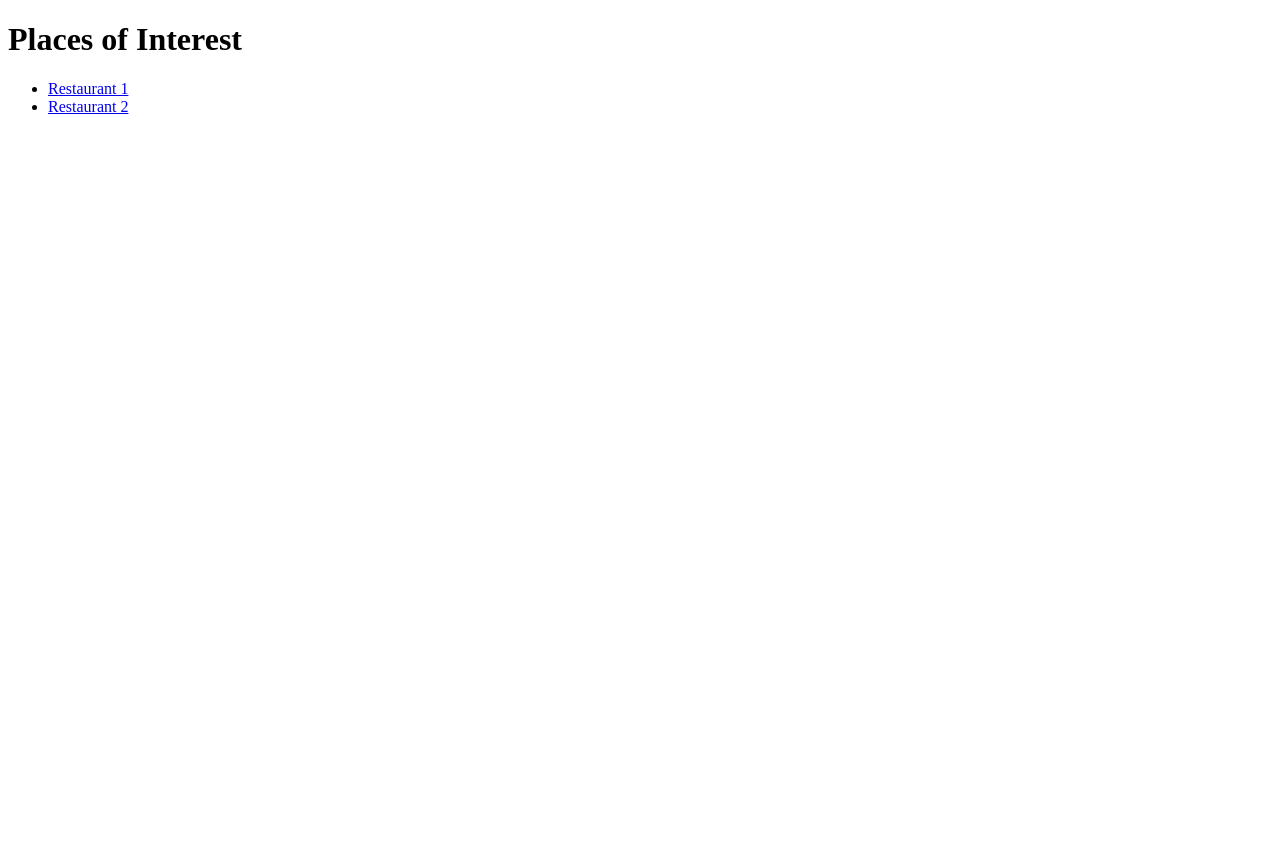
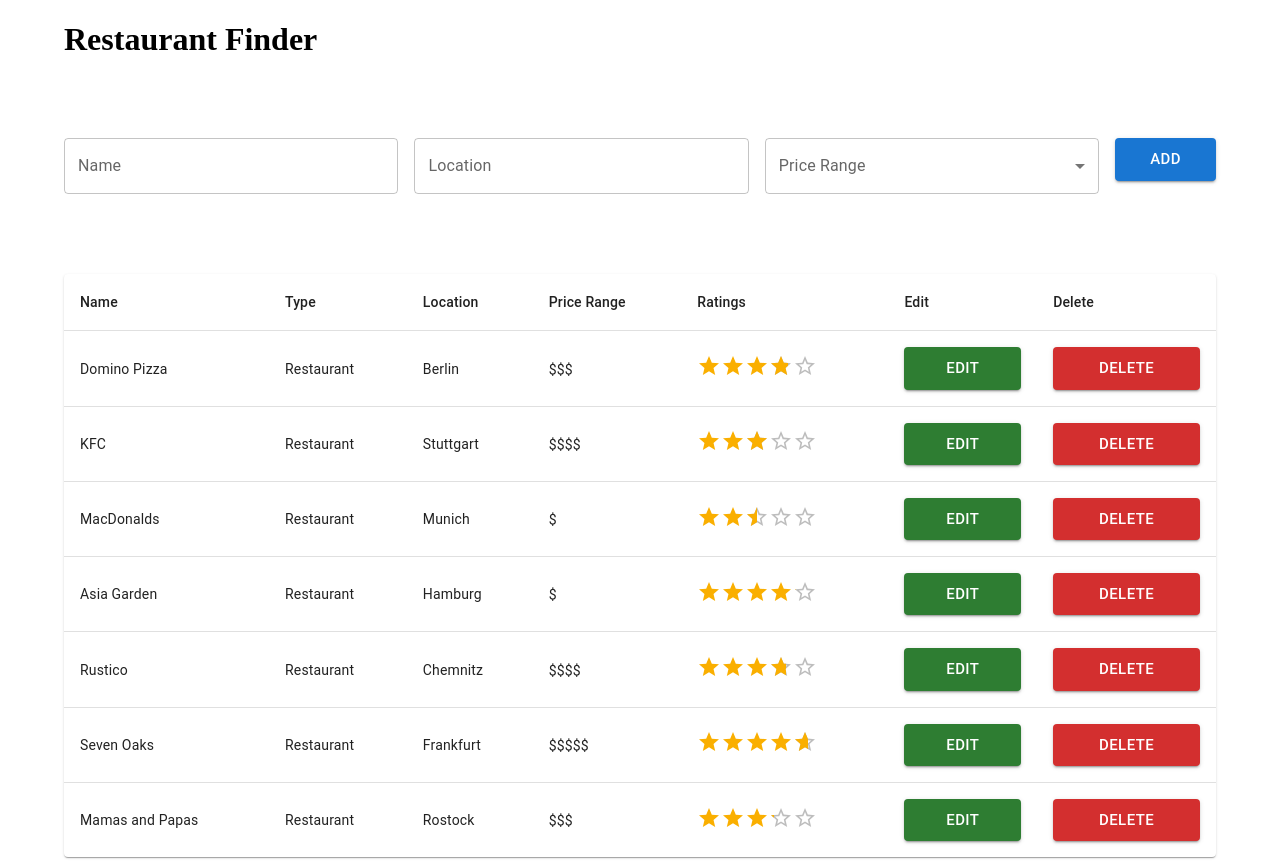
Before and after one commit to DominikStefancik/Review-This-App, a React app in the folder webapp/: page / in a window 1280 px wide. Before the commit the page ends 800 px from the top, so only its background shows below. Built offline with nearby package versions, Linux system fonts and the light colour scheme.

Commit message:
Implement restaurant list layout

```diff
--- a/webapp/src/WebApp.tsx
+++ b/webapp/src/WebApp.tsx
@@ -1,21 +1,26 @@
 import React from 'react';
 import { Navigate, Route, Routes } from 'react-router-dom';
 
-import { ROOT, RESTAURANTS, NOT_FOUND } from './routes';
+import { ROOT, RESTAURANTS, NOT_FOUND, ALL_PLACES } from './routes';
 import PlacesOfInterestPage from './pages/places-of-interest';
 import RestaurantDetailPage from './pages/restaurant/detail';
 import RestaurantUpdatePage from './pages/restaurant/update';
+import Layout from './pages/components/Layout';
+import RestaurantListPage from './pages/restaurant/list';
 
 const WebApp = () => {
   return (
     <Routes>
-      <Route path={ROOT} element={<PlacesOfInterestPage />} />
-      <Route path={RESTAURANTS}>
-        <Route path=":id" element={<RestaurantDetailPage />}>
-          <Route path="update" element={<RestaurantUpdatePage />} />
+      <Route path={ROOT} element={<Layout />}>
+        <Route index element={<PlacesOfInterestPage />} />
+        <Route path={ALL_PLACES} element={<PlacesOfInterestPage />} />
+        <Route path={RESTAURANTS} element={<RestaurantListPage />}>
+          <Route path=":id" element={<RestaurantDetailPage />}>
+            <Route path="update" element={<RestaurantUpdatePage />} />
+          </Route>
         </Route>
+        <Route path="*" element={<Navigate to={NOT_FOUND} replace />} />
       </Route>
-      <Route path="*" element={<Navigate to={NOT_FOUND} replace />} />
     </Routes>
   );
 };
--- /dev/null
+++ b/webapp/src/models/place-of-interest.ts
@@ -0,0 +1,5 @@
+export enum PlaceOfInterestType {
+  Restaurant = 'Restaurant',
+  Bar = 'Bar',
+  Hotel = 'Hotel',
+}
--- /dev/null
+++ b/webapp/src/models/price-range.ts
@@ -0,0 +1,33 @@
+interface PriceRange {
+  value: number;
+  label: string;
+  tooltip: string;
+}
+
+export const PRICE_RANGE: { [range: string]: PriceRange } = {
+  veryLow: {
+    value: 1,
+    label: '$ (Very Low)',
+    tooltip: 'Very Low',
+  },
+  low: {
+    value: 2,
+    label: '$$ (Low)',
+    tooltip: 'Low',
+  },
+  medium: {
+    value: 3,
+    label: '$$$ (Medium)',
+    tooltip: 'Medium',
+  },
+  high: {
+    value: 4,
+    label: '$$$$ (High)',
+    tooltip: 'High',
+  },
+  veryHigh: {
+    value: 5,
+    label: '$$$$$ (Very High)',
+    tooltip: 'Very High',
+  },
+};
--- /dev/null
+++ b/webapp/src/pages/components/Layout.tsx
@@ -0,0 +1,16 @@
+import React from 'react';
+import { Outlet } from 'react-router-dom';
+import Container from '@mui/material/Container';
+
+const Layout = () => {
+  // the Outlet component represents all components nested in the Container component
+  return (
+    <div>
+      <Container maxWidth="lg">
+        <Outlet />
+      </Container>
+    </div>
+  );
+};
+
+export default Layout;
--- a/webapp/src/pages/home/index.tsx
+++ b/webapp/src/pages/home/index.tsx
@@ -1,5 +1,7 @@
+import React from 'react';
+
 const HomePage = () => {
-  return <div>Home</div>;
+  return <div>Homes</div>;
 };
 
 export default HomePage;
--- a/webapp/src/pages/places-of-interest/index.tsx
+++ b/webapp/src/pages/places-of-interest/index.tsx
@@ -1,21 +1,10 @@
-import { Link } from 'react-router-dom';
-import { RESTAURANTS } from '../../routes';
 import React from 'react';
+import RestaurantListPage from '../restaurant/list';
 
 const PlacesOfInterestPage = () => {
   return (
     <div>
-      <h1>Places of Interest</h1>
-      <nav>
-        <ul>
-          <li>
-            <Link to={`${RESTAURANTS}/1`}>Restaurant 1</Link>
-          </li>
-          <li>
-            <Link to={`${RESTAURANTS}/2`}>Restaurant 2</Link>
-          </li>
-        </ul>
-      </nav>
+      <RestaurantListPage />
     </div>
   );
 };
--- /dev/null
+++ b/webapp/src/pages/restaurant/list/components/AddRestaurantForm.tsx
@@ -0,0 +1,60 @@
+import React from 'react';
+import {
+  MenuItem,
+  Select,
+  TextField,
+  Button,
+  Grid,
+  Box,
+  FormControl,
+  InputLabel,
+  SelectChangeEvent,
+} from '@mui/material';
+
+import { PRICE_RANGE } from '../../../../models/price-range';
+
+const AddRestaurantForm = () => {
+  const [priceRange, setPriceRange] = React.useState('');
+
+  const handlePriceChange = (event: SelectChangeEvent) => {
+    setPriceRange(event.target.value);
+  };
+
+  return (
+    <Box component="form" sx={{ flexGrow: 1, marginTop: 10 }}>
+      <Grid container spacing={2} columns={10}>
+        <Grid item xs={3}>
+          <TextField id="name" label="Name" variant="outlined" fullWidth />
+        </Grid>
+        <Grid item xs={3}>
+          <TextField id="location" label="Location" variant="outlined" fullWidth />
+        </Grid>
+        <Grid item xs={3}>
+          <FormControl fullWidth>
+            <InputLabel id="price-range-label">Price Range</InputLabel>
+            <Select
+              labelId="price-range-label"
+              id="price-range"
+              label="Price Range"
+              value={priceRange}
+              onChange={handlePriceChange}
+            >
+              <MenuItem value={PRICE_RANGE.veryLow.value}>{PRICE_RANGE.veryLow.label}</MenuItem>
+              <MenuItem value={PRICE_RANGE.low.value}>{PRICE_RANGE.low.label}</MenuItem>
+              <MenuItem value={PRICE_RANGE.medium.value}>{PRICE_RANGE.medium.label}</MenuItem>
+              <MenuItem value={PRICE_RANGE.high.value}>{PRICE_RANGE.high.label}</MenuItem>
+              <MenuItem value={PRICE_RANGE.veryHigh.value}>{PRICE_RANGE.veryHigh.label}</MenuItem>
+            </Select>
+          </FormControl>
+        </Grid>
+        <Grid item xs={1}>
+          <Button variant="contained" size="large" fullWidth>
+            Add
+          </Button>
+        </Grid>
+      </Grid>
+    </Box>
+  );
+};
+
+export default AddRestaurantForm;
--- /dev/null
+++ b/webapp/src/pages/restaurant/list/components/Header.tsx
@@ -0,0 +1,7 @@
+import React from 'react';
+
+const Header = () => {
+  return <h1>Restaurant Finder</h1>;
+};
+
+export default Header;
--- /dev/null
+++ b/webapp/src/pages/restaurant/list/components/RestaurantTable.tsx
@@ -0,0 +1,131 @@
+import React from 'react';
+import {
+  TableContainer,
+  Paper,
+  Table,
+  TableHead,
+  TableRow,
+  TableCell,
+  TableBody,
+  Button,
+  Rating,
+  Tooltip,
+} from '@mui/material';
+
+import { PlaceOfInterestType } from '../../../../models/place-of-interest';
+import { PRICE_RANGE } from '../../../../models/price-range';
+
+const priceRangeSymbol = '$';
+const stringifyPriceRangeValue = (value: number): string => {
+  return priceRangeSymbol.padStart(value, priceRangeSymbol);
+};
+
+const getRatingsTooltip = (value: number, votesCount: number) => {
+  return `${value} out of 5 (${votesCount} votes)`;
+};
+
+const rows = [
+  {
+    name: 'Domino Pizza',
+    type: PlaceOfInterestType.Restaurant,
+    location: 'Berlin',
+    priceRange: PRICE_RANGE.medium,
+    ratings: 3.8,
+  },
+  {
+    name: 'KFC',
+    type: PlaceOfInterestType.Restaurant,
+    location: 'Stuttgart',
+    priceRange: PRICE_RANGE.high,
+    ratings: 2.9,
+  },
+  {
+    name: 'MacDonalds',
+    type: PlaceOfInterestType.Restaurant,
+    location: 'Munich',
+    priceRange: PRICE_RANGE.veryLow,
+    ratings: 2.5,
+  },
+  {
+    name: 'Asia Garden',
+    type: PlaceOfInterestType.Restaurant,
+    location: 'Hamburg',
+    priceRange: PRICE_RANGE.low.value,
+    ratings: 4.1,
+  },
+  {
+    name: 'Rustico',
+    type: PlaceOfInterestType.Restaurant,
+    location: 'Chemnitz',
+    priceRange: PRICE_RANGE.high,
+    ratings: 3.7,
+  },
+  {
+    name: 'Seven Oaks',
+    type: PlaceOfInterestType.Restaurant,
+    location: 'Frankfurt',
+    priceRange: PRICE_RANGE.veryHigh,
+    ratings: 4.6,
+  },
+  {
+    name: 'Mamas and Papas',
+    type: PlaceOfInterestType.Restaurant,
+    location: 'Rostock',
+    priceRange: PRICE_RANGE.medium,
+    ratings: 3.2,
+  },
+];
+const RestaurantTable = () => {
+  return (
+    <TableContainer component={Paper} sx={{ marginTop: 10 }}>
+      <Table sx={{ minWidth: 650 }}>
+        <TableHead>
+          <TableRow>
+            <TableCell>Name</TableCell>
+            <TableCell align="left">Type</TableCell>
+            <TableCell align="left">Location</TableCell>
+            <TableCell align="left">Price Range</TableCell>
+            <TableCell align="left">Ratings</TableCell>
+            <TableCell align="left">Edit</TableCell>
+            <TableCell align="left">Delete</TableCell>
+          </TableRow>
+        </TableHead>
+        <TableBody>
+          {rows.map((row: any) => {
+            return (
+              <TableRow key={row.name} sx={{ '&:last-child td, &:last-child th': { border: 0 } }}>
+                <TableCell>{row.name}</TableCell>
+                <TableCell align="left">{row.type}</TableCell>
+                <TableCell align="left">{row.location}</TableCell>
+                <TableCell align="left">
+                  <Tooltip title={row.priceRange.tooltip}>
+                    <span>{stringifyPriceRangeValue(row.priceRange.value)}</span>
+                  </Tooltip>
+                </TableCell>
+                <TableCell align="left">
+                  <Tooltip title={getRatingsTooltip(row.ratings, 4)}>
+                    <span>
+                      <Rating name="rating" value={row.ratings} precision={0.1} readOnly />
+                    </span>
+                  </Tooltip>
+                </TableCell>
+                <TableCell align="left">
+                  <Button variant="contained" size="large" fullWidth color="success">
+                    Edit
+                  </Button>
+                </TableCell>
+                <TableCell align="left">
+                  <Button variant="contained" size="large" fullWidth color="error">
+                    Delete
+                  </Button>
+                </TableCell>
+              </TableRow>
+            );
+          })}
+        </TableBody>
+      </Table>
+    </TableContainer>
+  );
+};
+
+export default RestaurantTable;
--- /dev/null
+++ b/webapp/src/pages/restaurant/list/index.tsx
@@ -0,0 +1,17 @@
+import React from 'react';
+
+import Header from './components/Header';
+import AddRestaurantForm from './components/AddRestaurantForm';
+import RestaurantTable from './components/RestaurantTable';
+
+const RestaurantListPage = () => {
+  return (
+    <div>
+      <Header />
+      <AddRestaurantForm />
+      <RestaurantTable />
+    </div>
+  );
+};
+
+export default RestaurantListPage;
--- a/webapp/src/routes.ts
+++ b/webapp/src/routes.ts
@@ -1,5 +1,6 @@
 export const ROOT = '/';
 
+export const ALL_PLACES = 'all';
 export const RESTAURANTS = 'restaurants';
 
 export const NOT_FOUND = 'not-found';
```
